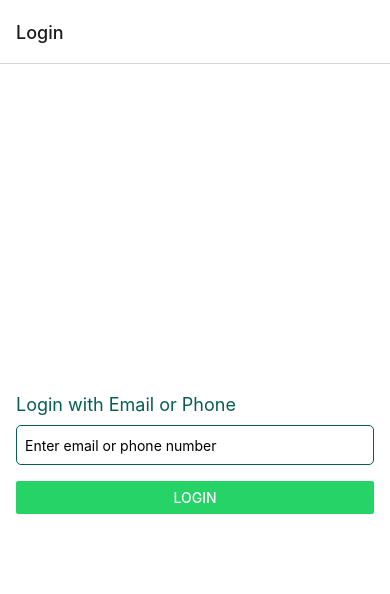
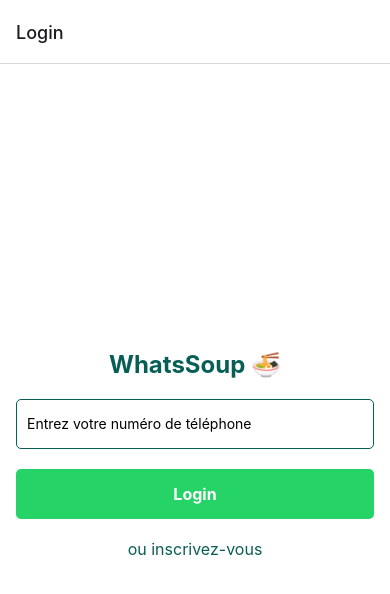
Before and after one commit to merwandev/whatsoup, a React Native app: screen /Login in a window 390 px wide. Shown: the top 594 px of the page. Built offline with nearby package versions, Linux system fonts and the light colour scheme.

Commit message:
add auth

```diff
--- a/App.js
+++ b/App.js
@@ -4,7 +4,7 @@ import { createStackNavigator } from '@react-navigation/stack';
 import LoginScreen from './screens/LoginScreen';
 import HomeScreen from './screens/HomeScreen';
 import ChatScreen from './screens/ChatScreen';
-
+import VerificationScreen from './screens/VerificationScreen'; // Assure-toi que le chemin est correct
 const Stack = createStackNavigator();
 
 export default function App() {
@@ -14,6 +14,7 @@ export default function App() {
         <Stack.Screen name="Login" component={LoginScreen} options={{ title: 'Login' }} />
         <Stack.Screen name="Home" component={HomeScreen} options={{ title: 'Chats' }} />
         <Stack.Screen name="Chat" component={ChatScreen} options={{ title: 'Chat' }} />
+        <Stack.Screen name="Verification" component={VerificationScreen} />
       </Stack.Navigator>
     </NavigationContainer>
   );
--- a/screens/HomeScreen.js
+++ b/screens/HomeScreen.js
@@ -1,6 +1,7 @@
-import React from 'react';
+import React, { useEffect } from 'react';
 import { View, Text, FlatList, StyleSheet, Image, TouchableOpacity } from 'react-native';
 import Icon from 'react-native-vector-icons/MaterialCommunityIcons';
+import jwtDecode from 'jwt-decode'; // Installe cette bibliothèque pour décoder le JWT
 
 const conversations = [
   {
@@ -17,10 +18,35 @@ const conversations = [
     readReceipt: '✔',
     avatar: 'https://randomuser.me/api/portraits/women/2.jpg'
   },
-  // Ajoute plus de conversations ici
 ];
 
 export default function HomeScreen({ navigation }) {
+  useEffect(() => {
+    const checkToken = async () => {
+      const token = await AsyncStorage.getItem('jwtToken');
+      if (!token) {
+        Alert.alert('Session expirée', 'Veuillez vous reconnecter.');
+        navigation.navigate('LoginScreen');
+        return;
+      }
+
+      try {
+        const decodedToken = jwtDecode(token);
+        const currentTime = Date.now() / 1000;
+
+        if (decodedToken.exp < currentTime) {
+          Alert.alert('Session expirée', 'Veuillez vous reconnecter.');
+          navigation.navigate('LoginScreen');
+        }
+      } catch (error) {
+        console.error('Error decoding token:', error);
+        Alert.alert('Erreur', 'Une erreur s\'est produite lors de la vérification du token.');
+      }
+    };
+
+    checkToken();
+  }, [navigation]);
+
   return (
     <View style={styles.container}>
       <FlatList
--- a/screens/LoginScreen.js
+++ b/screens/LoginScreen.js
@@ -1,24 +1,60 @@
 import React, { useState } from 'react';
-import { View, TextInput, Button, StyleSheet, Text } from 'react-native';
+import { View, TextInput, TouchableOpacity, StyleSheet, Text, Alert } from 'react-native';
+import axios from 'axios';
+
+const BACKEND_IP = '10.74.1.114';
+const BACKEND_PORT = '3001';
+
+const api = axios.create({
+  baseURL: `http://${BACKEND_IP}:${BACKEND_PORT}`,
+});
 
 export default function LoginScreen({ navigation }) {
-  const [emailOrPhone, setEmailOrPhone] = useState('');
+  const [phoneNumber, setPhoneNumber] = useState('');
 
-  const handleLogin = () => {
-    navigation.navigate('Home');
+  const sendVerificationCode = async () => {
+    if (phoneNumber.length !== 9) {
+      Alert.alert('Erreur', 'Veuillez entrer un numéro de téléphone valide (ex 699421627).');
+      return;
+    }
+    const fullPhoneNumber = `+33${phoneNumber}`;
+
+    try {
+      const response = await api.post('/send-verification-code', { phoneNumber: fullPhoneNumber });
+
+      if (response.status === 200 && response.data.success) {
+        Alert.alert('Code envoyé', 'Un code de vérification a été envoyé à votre numéro.');
+        navigation.navigate('Verification', { phoneNumber: fullPhoneNumber });
+      } else {
+        Alert.alert('Erreur', response.data.message);
+      }
+    } catch (error) {
+      console.error('Error details:', error);
+      Alert.alert('Erreur', `Impossible d'envoyer le code de vérification. Détails: ${error.message}`);
+    }
+  };
+
+  const handleSignUp = () => {
+    navigation.navigate('SignUp');
   };
 
   return (
     <View style={styles.container}>
-      <Text style={styles.label}>Login with Email or Phone</Text>
+      <Text style={styles.title}>WhatsSoup 🍜</Text>
       <TextInput
         style={styles.input}
-        placeholder="Enter email or phone number"
-        value={emailOrPhone}
-        onChangeText={setEmailOrPhone}
-        keyboardType="email-address"
+        placeholder="Entrez votre numéro de téléphone"
+        keyboardType="phone-pad"
+        value={phoneNumber}
+        onChangeText={setPhoneNumber}
       />
-      <Button title="Login" onPress={handleLogin} color="#25D366" />
+      <TouchableOpacity style={styles.button} onPress={sendVerificationCode}>
+        <Text style={styles.buttonText}>Login</Text>
+      </TouchableOpacity>
+
+      <TouchableOpacity onPress={handleSignUp} style={styles.signUpContainer}>
+        <Text style={styles.signUpText}>ou inscrivez-vous</Text>
+      </TouchableOpacity>
     </View>
   );
 }
@@ -30,17 +66,38 @@ const styles = StyleSheet.create({
     padding: 16,
     backgroundColor: '#fff',
   },
-  label: {
-    marginBottom: 10,
-    fontSize: 18,
+  title: {
+    fontSize: 24,
     color: '#075E54',
+    textAlign: 'center',
+    marginBottom: 20,
+    fontWeight: 'bold',
   },
   input: {
-    height: 40,
+    height: 50,
     borderColor: '#075E54',
     borderWidth: 1,
-    marginBottom: 16,
-    paddingHorizontal: 8,
+    marginBottom: 20,
+    paddingHorizontal: 10,
     borderRadius: 5,
   },
+  button: {
+    backgroundColor: '#25D366',
+    paddingVertical: 15,
+    borderRadius: 5,
+  },
+  buttonText: {
+    color: '#fff',
+    textAlign: 'center',
+    fontSize: 16,
+    fontWeight: 'bold',
+  },
+  signUpContainer: {
+    marginTop: 20,
+    alignItems: 'center',
+  },
+  signUpText: {
+    color: '#075E54',
+    fontSize: 16,
+  },
 });
--- /dev/null
+++ b/screens/VerificationScreen.js
@@ -0,0 +1,88 @@
+import React, { useState } from 'react';
+import { View, TextInput, TouchableOpacity, StyleSheet, Text, Alert } from 'react-native';
+import AsyncStorage from '@react-native-async-storage/async-storage';
+import axios from 'axios';
+
+const BACKEND_IP = '10.74.1.114';
+const BACKEND_PORT = '3001';
+
+const api = axios.create({
+    baseURL: `http://${BACKEND_IP}:${BACKEND_PORT}`,
+});
+
+export default function VerificationScreen({ route, navigation }) {
+    const { phoneNumber } = route.params;
+    const [verificationCode, setVerificationCode] = useState('');
+
+    const verifyCode = async () => {
+        if (verificationCode.length === 0) {
+            Alert.alert('Erreur', 'Veuillez entrer le code de vérification.');
+            return;
+        }
+
+        try {
+            console.log({ phoneNumber, verificationCode })
+            const response = await api.post('/verify-code', { phoneNumber, verificationCode });
+            if (response.data.success) {
+                await AsyncStorage.setItem('jwtToken', response.data.token);
+                navigation.navigate('Home');
+            } else {
+                Alert.alert('Erreur', response.data.message);
+            }
+        } catch (error) {
+            console.error('Error details:', error);
+            Alert.alert('Erreur', `Erreur lors de la vérification du code. Détails: ${error.message}`);
+        }
+    };
+
+    return (
+        <View style={styles.container}>
+            <Text style={styles.title}>Vérification du code</Text>
+            <TextInput
+                style={styles.input}
+                placeholder="Entrez le code de vérification"
+                keyboardType="numeric"
+                value={verificationCode}
+                onChangeText={setVerificationCode}
+            />
+            <TouchableOpacity style={styles.button} onPress={verifyCode}>
+                <Text style={styles.buttonText}>Vérifier</Text>
+            </TouchableOpacity>
+        </View>
+    );
+}
+
+const styles = StyleSheet.create({
+    container: {
+        flex: 1,
+        justifyContent: 'center',
+        padding: 16,
+        backgroundColor: '#fff',
+    },
+    title: {
+        fontSize: 24,
+        color: '#075E54',
+        textAlign: 'center',
+        marginBottom: 20,
+        fontWeight: 'bold',
+    },
+    input: {
+        height: 50,
+        borderColor: '#075E54',
+        borderWidth: 1,
+        marginBottom: 20,
+        paddingHorizontal: 10,
+        borderRadius: 5,
+    },
+    button: {
+        backgroundColor: '#25D366',
+        paddingVertical: 15,
+        borderRadius: 5,
+    },
+    buttonText: {
+        color: '#fff',
+        textAlign: 'center',
+        fontSize: 16,
+        fontWeight: 'bold',
+    },
+});
```
Also changed, not shown: package.json (+6 -1 lines), 1 other file (tests, documents, lock files or other folders).
